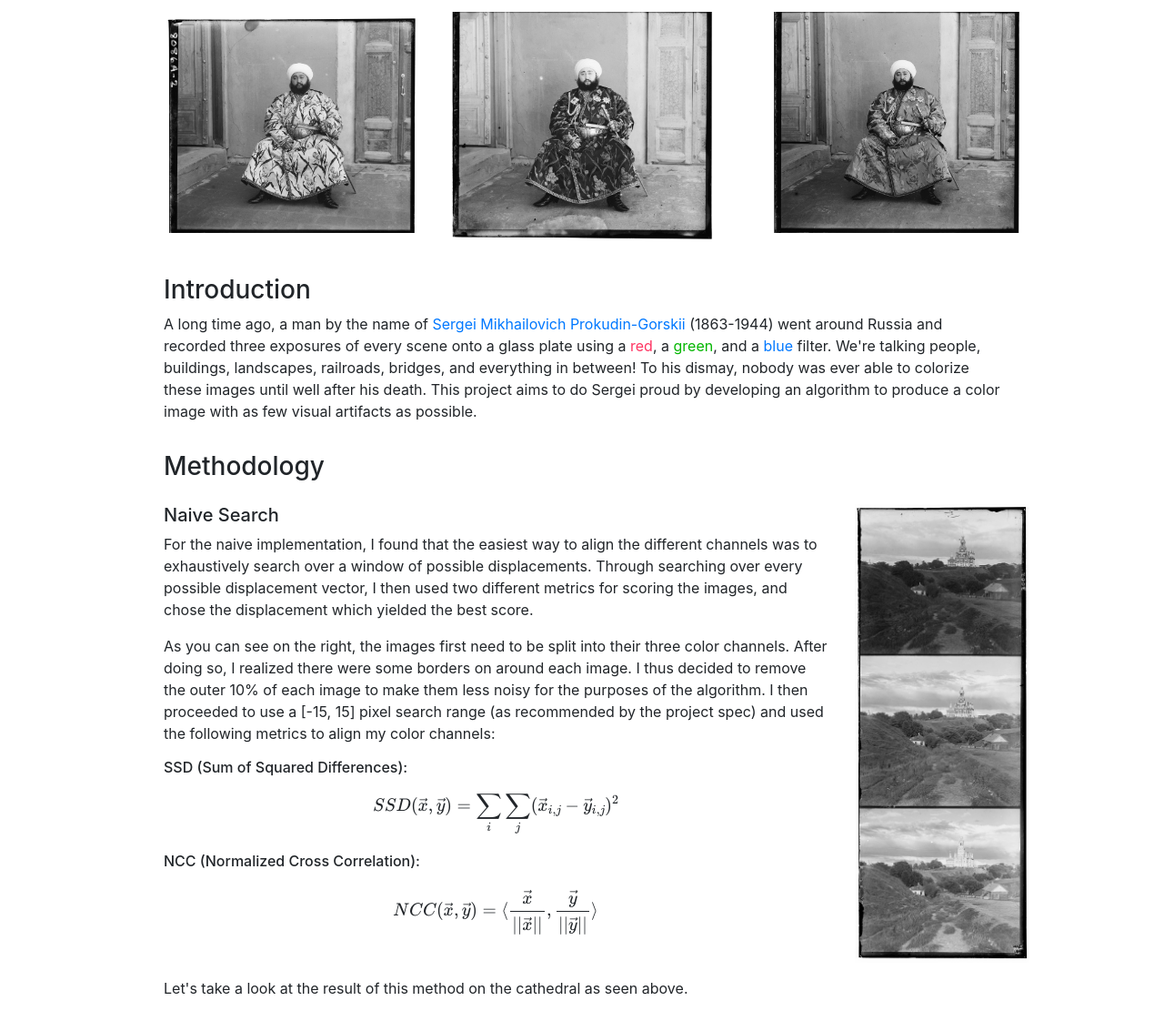
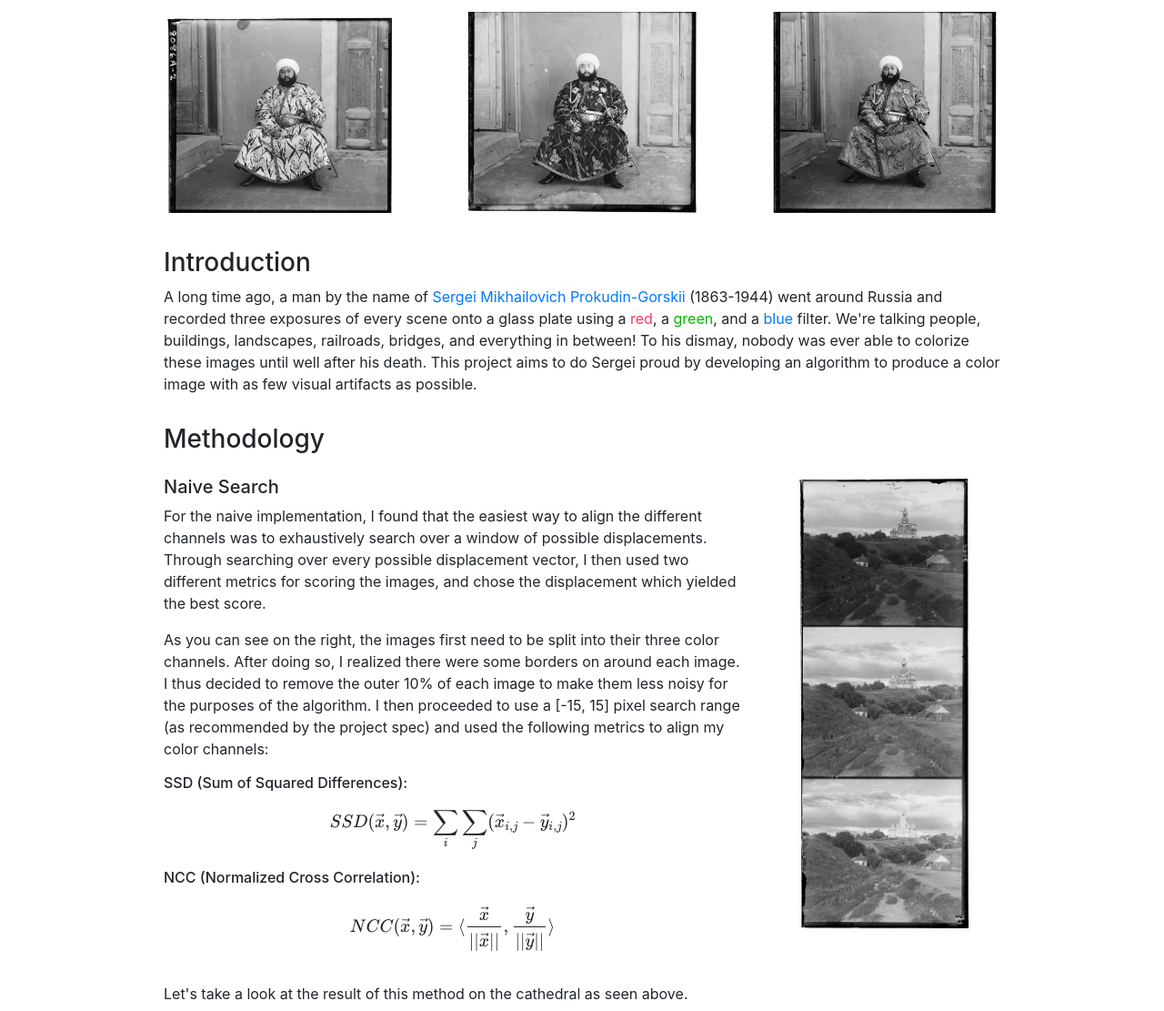
Before and after one commit to asetoodehnia/Colorizing-the-Prokudin-Gorskii-Collection, a plain HTML site: page index.html in a window 1280 px wide. Shown: the part 141-1252 px from the top of the page at 91% size. Drawn offline with nearby package versions, Linux system fonts and the light colour scheme.

Commit message:
fixed some formatting

```diff
--- a/index.html
+++ b/index.html
@@ -67,17 +67,17 @@
             <div class="col-sm-1"></div>
             <div class="col-sm-3">
                 <h3 class="text-center"></h3>
-                <img src="pictures/emir_b.jpg" class="mx-auto d-block" style="width:110%">
+                <img src="pictures/emir_b.jpg" class="mx-auto d-block" style="width:100%">
                 <p class="text-center"></p>
             </div>
             <div class="col-sm-4">
                 <h3 class="text-center"></h3>
-                <img src="pictures/emir_r.jpg" class="mx-auto d-block" style="width:85%">
+                <img src="pictures/emir_r.jpg" class="mx-auto d-block" style="width:75%">
                 <p class="text-center"></p>
             </div>
             <div class="col-sm-3">
                 <h3 class="text-center"></h3>
-                <img src="pictures/emir_g.jpg" class="mx-auto d-block" style="width:110%">
+                <img src="pictures/emir_g.jpg" class="mx-auto d-block" style="width:100%">
                 <p class="text-center"></p>
             </div>
             <div class="col-sm-1"></div>
@@ -112,7 +112,7 @@
 
         <div class="row">
             <div class="col-sm-1"></div>
-            <div class="col-sm-8">
+            <div class="col-sm-7">
                 <h5>Naive Search</h5>
                 <p>
                     For the naive implementation, I found that the easiest way to align the different channels was to
@@ -131,8 +131,8 @@
                 <h6>NCC (Normalized Cross Correlation):</h6>
                 <p>$$NCC(\vec{x}, \vec{y}) = \langle\frac{\vec{x}}{||\vec{x}||}, \frac{\vec{y}}{||\vec{y}||}\rangle$$</p>
             </div>
-            <div class="col-sm-2">
-                <img src="pictures/cathedral.jpg" class="mx-auto d-block" style="width:120%">
+            <div class="col-sm-3">
+                <img src="pictures/cathedral.jpg" class="mx-auto d-block" style="width:75%">
             </div>
             <div class="col-sm-1"></div>
         </div>
```
